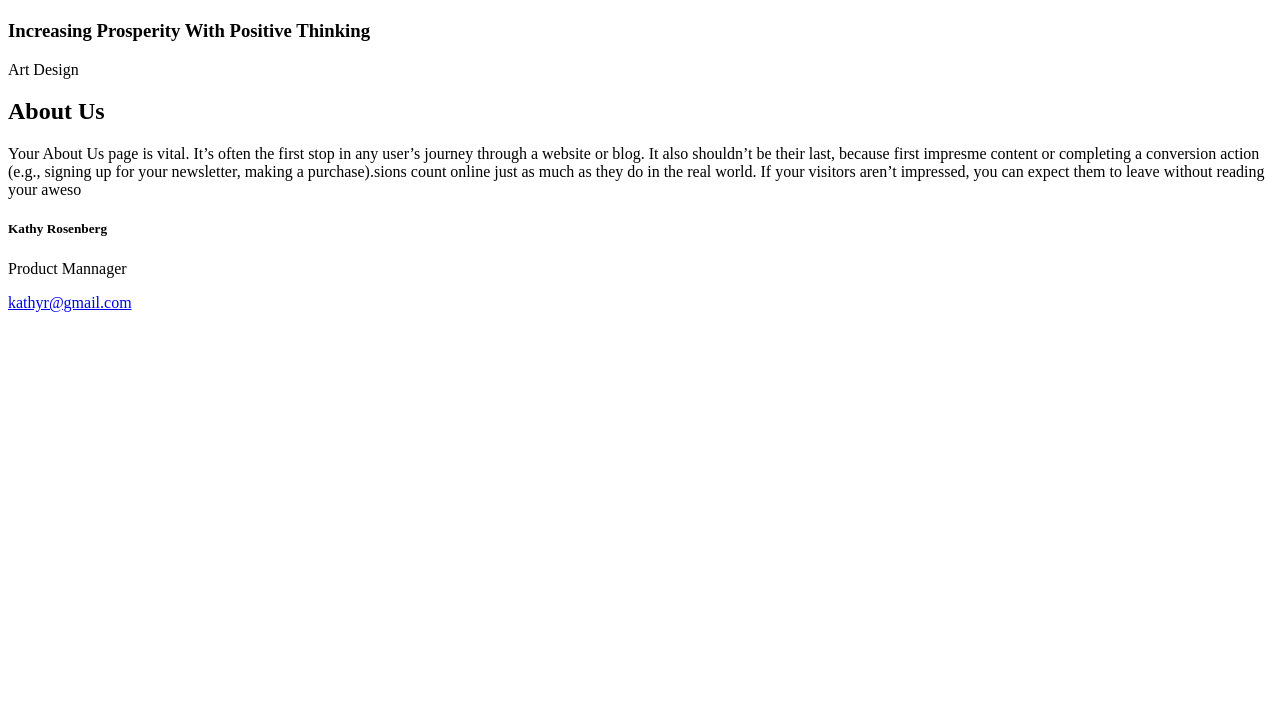
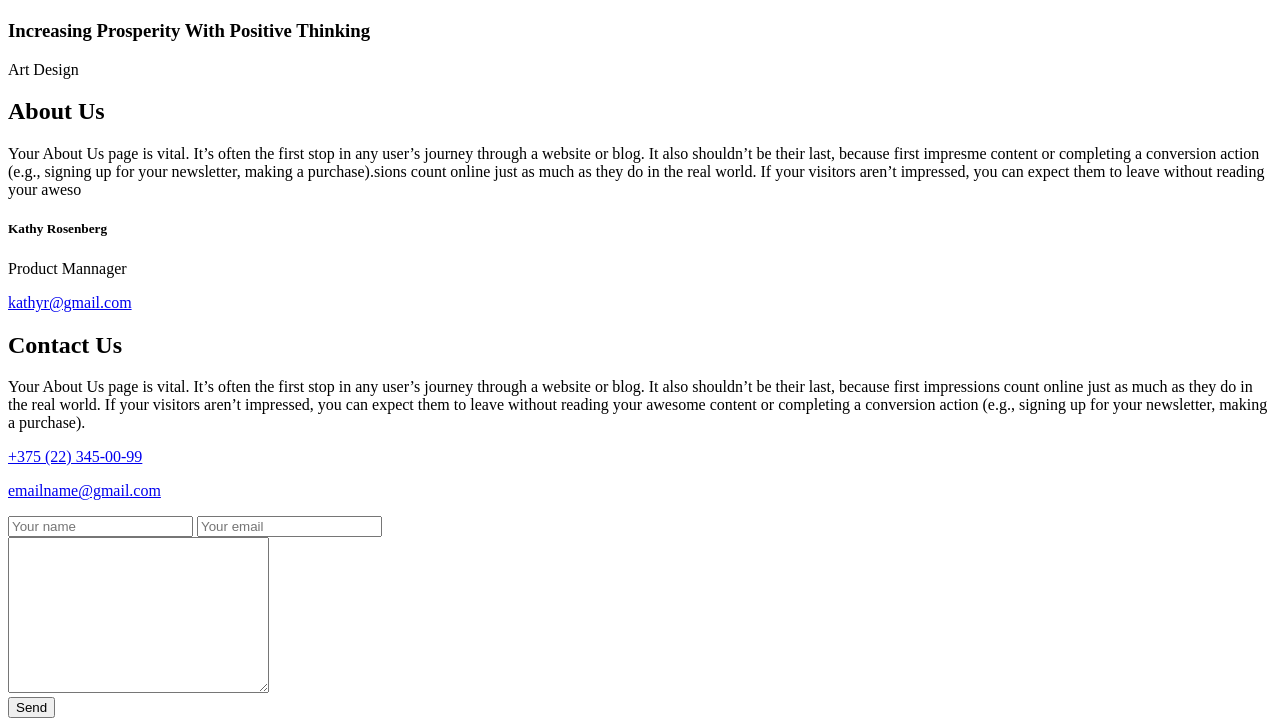
Before and after one commit to SergeyLoveyko/friday-live-code, a plain HTML site: page index.html in a window 1280 px wide. Shown: the part 757-1483 px from the top of the page. Before the commit the page ends 1077 px from the top, so only its background shows below. Drawn offline with Linux system fonts and the light colour scheme.

Commit message:
feat: add section contact us

```diff
--- a/index.html
+++ b/index.html
@@ -105,6 +105,43 @@
       </div>
     </div>
   </section>
+  <section class="contact-us">
+    <div class="container">
+      <h2>Contact Us</h2>
+      <div class="layout-2-column">
+        <div class="contact-us__content">
+          <p>
+            Your About Us page is vital. It’s often the first stop in any user’s
+            journey through a website or blog. It also shouldn’t be their last,
+            because first impressions count online just as much as they do in the
+            real world. If your visitors aren’t impressed, you can expect them
+            to leave without reading your awesome content or completing a conversion
+            action (e.g., signing up for your newsletter, making a purchase).
+          </p>
+          <p>
+            <span class="ico ico_phon"></span>
+            <a href="tel:+375 (11) 111-11-11">+375 (22) 345-00-99</a>
+          </p>
+          <p>
+            <span class="ico ico_letter"></span>
+            <a href="mailto:emailname@gmail.com">emailname@gmail.com</a>
+          </p>
+        </div>
+        <div class="contact-us__forma">
+          <form action method="POST">
+            <div class="layout-2-column">
+              <input type="text" name="name" placeholder="Your name">
+              <input type="email" name="email" placeholder="Your email">
+            </div>
+            <textarea name="question" cols="30" rows="10"></textarea>
+            <div class="contact-us__button">
+              <button type="submit" class="button button_colored">Send</button>
+            </div>
+          </form>
+        </div>
+      </div>
+    </div>
+  </section>
 
 </body>
 </html>
```
